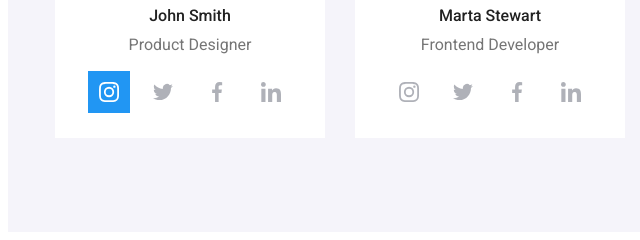
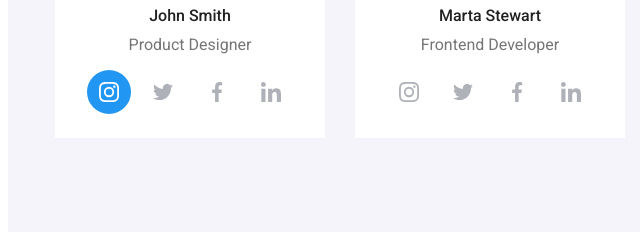
Before and after one commit to AndreyKovsh/goit-markup-hw-04, a plain HTML site: page index.html in a window 1280 px wide. In both pictures the pointer is over the link 109 px from the left and 2276 px from the top of the page. Shown: the part 2185-2425 px from the top of the page, 0-640 px from the left. Drawn offline with Linux system fonts and the light colour scheme.

Commit message:
радиус у сс

```diff
--- a/css/styles.css
+++ b/css/styles.css
@@ -201,7 +201,6 @@
   width: 44px;
   height: 44px;
   color: #afb1b8;
-  background-color: var(--primary-white-color);
   border-radius: 50%;
   align-items: center;
   justify-content: center;
@@ -211,12 +210,12 @@
   margin-left: 10px;
 }
 .element-icon {
-  padding: 11px;
   width: 20px;
   height: 20px;
   fill: currentColor;
 }
-.element-icon:hover {
+.element:hover {
+  color: var(--primary-white-color);
   fill: var(--primary-white-color);
   background-color: var(--accent-color);
 }
```
